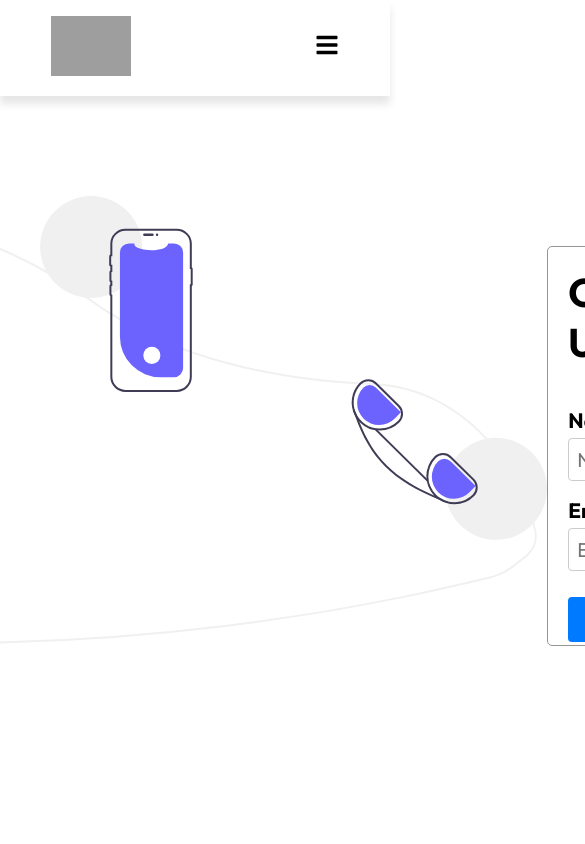
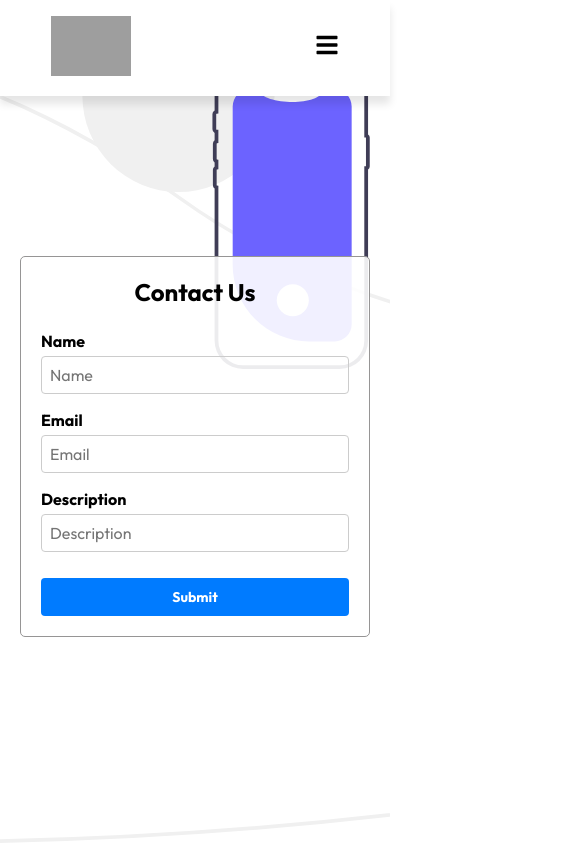
Before and after one commit to ani2727/Work-Momentum, a React (Create React App) app in the folder frontend/: page /contact-us in a window 390 px wide. Shown: the top 844 px of the page, 585 px wide, since content can reach past the window. Built offline with nearby package versions, Linux system fonts and the light colour scheme; grey boxes are pictures that could not be loaded.

Commit message:
added res to contactUs and aboutUs

```diff
--- a/frontend/src/components/About/About.css
+++ b/frontend/src/components/About/About.css
@@ -2,6 +2,7 @@
   margin-top: 5.7rem;
   background: #f5f5f5;
   font-size: 1.3em;
+  padding: 1rem;
 }
 
 .aboutUs-intro-img {
@@ -12,7 +13,7 @@
   background-color: #fff;
   backdrop-filter: blur(100px);
   overflow: hidden;
-    height: 20em;
+  height: 15em;
 }
 
 .aboutUs-introText {
@@ -47,11 +48,13 @@
   height: auto;
   object-fit: cover;
 }
-  .vision{
+
+.vision {
   text-align: center;
   padding: 2em;
 }
-.vision h1{
+
+.vision h1 {
   color: rgb(15, 15, 92);
   font-size: 2.4em;
 }
@@ -72,7 +75,7 @@
 .unique p {
   margin-bottom: 1em;
   text-align: justify;
-    margin:0.5em  2em;
+  margin: 0.5em 2em;
   color: #131212;
 }
 
@@ -122,16 +125,17 @@
 }
 
 .products-offer-card p {
-
   font-size: 1rem;
   text-align: justify;
 }
-  .aboutus-heading{
+
+.aboutus-heading {
   font-size: 2rem;
   background: linear-gradient(to right, #0035a7, #000f97);
   -webkit-background-clip: text;
   color: transparent;
 }
+
 .about-members {
   display: flex;
   justify-content: center;
@@ -239,3 +243,74 @@
   from { opacity: 0; transform: translateY(20px); }
   to { opacity: 1; transform: translateY(0); }
 }
+
+/* Media Queries */
+@media (max-width: 1200px) {
+  .products-offer-card {
+    width: 48%;
+  }
+  .aboutUs-description {
+    width: 60%;
+  }
+}
+
+@media (max-width: 992px) {
+  .products-offer-card {
+    width: 100%;
+  }
+  .member {
+    flex-direction: column;
+  }
+  .member-image, .member-text {
+    width: 100%;
+    text-align: center;
+  }
+  .member-image {
+    margin-bottom: 1rem;
+  }
+  .aboutUs-description {
+    width: 80%;
+  }
+}
+
+@media (max-width: 768px) {
+  .aboutUs-description {
+    width: 100%;
+  }
+  .aboutUs-introText {
+    left: 1rem;
+  }
+}
+
+@media (max-width: 576px) {
+  .aboutUs-intro-img {
+    height: 7em;
+  }
+  .aboutUs-welove {
+    font-size: 2rem;
+  }
+  .aboutUs-description {
+    font-size: 1rem;
+  }
+  .vision{
+    text-align: center;
+  }
+  .products-offer-card p{
+    text-align: justify;
+  }
+  .vision h1 {
+    font-size: 2rem;
+  }
+  .unique h1 {
+    font-size: 2rem;
+  }
+  .about-members h1 {
+    font-size: 2rem;
+  }
+  .member-text p {
+    font-size: 1rem;
+  }
+  .member:last-child{
+    flex-direction: column-reverse;
+  }
+}
--- a/frontend/src/components/Contact/Contact.css
+++ b/frontend/src/components/Contact/Contact.css
@@ -3,23 +3,25 @@
   justify-content: center;
   align-items: center;
   min-height: 100vh;
-    background-repeat: no-repeat;
-    background-size: cover;
+  background: url('../../../public/contactus.svg') no-repeat center center/cover; /* Set the background image */
+  padding: 20px;
 }
 
 .contact-data {
-    width: 400px; /* Adjust width as needed */
-    padding:20px;
+  width: 100%;
+  max-width: 400px; /* Adjust width as needed */
+  padding: 20px;
   border: 1px solid #969595;
   border-radius: 5px;
-    /* box-shadow: 0 0 10px rgba(0, 0, 0, 0.1); */
-    height: 25em;
-    margin-right: auto;
+  background-color: rgba(255, 255, 255, 0.9); /* Semi-transparent background for better readability */
+  height: auto;
   margin-top: 3em;
 }
-  .contact-data h1{
+
+.contact-data h1 {
   margin-bottom: 1em;
-    font-size: 2.5em;
+  font-size: 2em;
+  text-align: center;
 }
 
 .Email {
@@ -30,22 +32,26 @@
   display: block;
   font-weight: bold;
   margin-bottom: 5px;
-    font-size: 1.3em;
+  font-size: 1em;
 }
 
 .Email input[type='text'],
-  .Email input[type='email'] {
-    width: calc(100% - 0px); /* Adjust input width minus padding */
+.Email input[type='email'],
+.Email textarea {
+  width: 100%; /* Adjust input width */
   padding: 8px;
-    font-size: 20px;
+  font-size: 16px;
   border: 1px solid #ccc;
   border-radius: 4px;
   box-sizing: border-box; /* Ensures padding is included in width */
   background: transparent;
 }
-  .Email input:focus{
-    outline:none;
+
+.Email input:focus,
+.Email textarea:focus {
+  outline: none;
 }
+
 .contact-data button {
   width: 100%;
   padding: 10px;
@@ -55,15 +61,13 @@
   border: none;
   border-radius: 4px;
   cursor: pointer;
-    font-size: 20px;
+  font-size: 18px;
   font-weight: bold;
 }
 
 .contact-data button:hover {
   background-color: #0056b3;
 }
-
-
 
 /* popup css */
 
@@ -90,7 +94,8 @@
 }
 
 .contact-popup {
-  width: 400px;
+  width: 90%;
+  max-width: 400px;
   background: #fff;
   border-radius: 5%;
   position: absolute;
@@ -112,7 +117,7 @@
 }
 
 .contact-popup h2 {
-  font-size: 38px;
+  font-size: 1.5em;
   font-weight: 500;
   margin: 30px 0px 10px;
 }
@@ -153,3 +158,52 @@
     opacity: 0;
   }
 }
+
+/* Media Queries */
+@media (max-width: 768px) {
+  .contact-data h1 {
+    font-size: 1.8em;
+  }
+
+  .Email label {
+    font-size: 1.2em;
+  }
+
+  .Email input[type='text'],
+  .Email input[type='email'],
+  .Email textarea {
+    font-size: 18px;
+  }
+
+  .contact-data button {
+    font-size: 16px;
+  }
+}
+
+@media (max-width: 480px) {
+  .contact-data h1 {
+    font-size: 1.5em;
+  }
+
+  .Email label {
+    font-size: 1em;
+  }
+
+  .Email input[type='text'],
+  .Email input[type='email'],
+  .Email textarea {
+    font-size: 16px;
+  }
+
+  .contact-data button {
+    font-size: 14px;
+  }
+
+  .contact-popup img {
+    width: 80px;
+  }
+
+  .contact-popup h2 {
+    font-size: 1.2em;
+  }
+}
--- a/frontend/src/components/Contact/Contact.js
+++ b/frontend/src/components/Contact/Contact.js
@@ -1,26 +1,28 @@
-import React, { useRef,useState } from 'react';
+import React, { useRef, useState } from 'react';
 import "./Contact.css";
 import axios from "axios";
 
 const Contact = () => {
 
-  const [name,setName] = useState('');
-  const [mail,setMail] = useState('');
+  const [name, setName] = useState('');
+  const [mail, setMail] = useState('');
+  const [description, setDescription] = useState(''); // New state for description
 
   const defaultImageUrl = 'https://res.cloudinary.com/dkdslxqqx/image/upload/v1717658764/iwlasfaj6duzq9qw55hy.webp';
 
   const [isPopupOpen, setPopupOpen] = useState(false);
   const [popupMessage, setPopupMessage] = useState('');
   const [popupImage, setPopupImage] = useState(defaultImageUrl);
-  const [header,setHeader] = useState('');
+  const [header, setHeader] = useState('');
 
   const Name = useRef();
   const Email = useRef();
+  const Description = useRef(); // New reference for description
 
-  const openPopup = (head,message, imageUrl = defaultImageUrl) => {
+  const openPopup = (head, message, imageUrl = defaultImageUrl) => {
     setPopupMessage(message);
     setPopupImage(imageUrl);
-    setHeader(head)
+    setHeader(head);
     setPopupOpen(true);
   }
 
@@ -28,22 +30,24 @@ const closePopup = () => {
     setPopupOpen(false);
     setName('');
     setMail('');
+    setDescription('');
     Name.current.value = '';
     Email.current.value = '';
+    Description.current.value = ''; // Reset description input
   }
-
 
   const handleSubmit = async (event) => {
     event.preventDefault();
 
     try {
-          await axios.post("https://work-momentum.onrender.com/user/register", {userName: name,email: mail});
-          openPopup('Thank You','Your details have been successfully submitted. Thanks', 'https://res.cloudinary.com/dkdslxqqx/image/upload/v1718458077/404-tick_e51zjo.png');
-
-    }
-    catch (err)
-    {
-      openPopup('Sorry','Try again', 'https://png.pngtree.com/png-vector/20221215/ourmid/pngtree-wrong-icon-png-image_6525689.png');
+      await axios.post("https://work-momentum.onrender.com/user/register", {
+        userName: name,
+        email: mail,
+        description: description // Include description in the data sent
+      });
+      openPopup('Thank You', 'Your details have been successfully submitted. Thanks', 'https://res.cloudinary.com/dkdslxqqx/image/upload/v1718458077/404-tick_e51zjo.png');
+    } catch (err) {
+      openPopup('Sorry', 'Try again', 'https://png.pngtree.com/png-vector/20221215/ourmid/pngtree-wrong-icon-png-image_6525689.png');
     }
   };
 
@@ -58,28 +62,29 @@ const closePopup = () => {
             <button type='button' className="contact-popup-btn" onClick={closePopup}>OK</button>
           </div>
         </div>
-            ) :(
+      ) : (
         <div className='contact'>
-              <div><img src="contactus.svg" alt="" /></div>
           <div className='contact-data'>
             <h1>Contact Us</h1>
-                <form onSubmit={handleSubmit}> {/* Wrap inputs and button in a form element */}
+            <form onSubmit={handleSubmit}>
               <div className='Email'>
                 <label>Name</label>
-                    <input placeholder="Name" value={name} onChange={(e)=>setName(e.target.value)} ref={Name} type='text' required />
+                <input placeholder="Name" value={name} onChange={(e) => setName(e.target.value)} ref={Name} type='text' required />
               </div>
               <div className='Email'>
                 <label>Email</label>
-                    <input placeholder='Email' value={mail} onChange={(e)=>setMail(e.target.value)} ref={Email} type='email' required />
+                <input placeholder='Email' value={mail} onChange={(e) => setMail(e.target.value)} ref={Email} type='email' required />
               </div>
-                  <button type="submit">Submit</button> {/* Use type="submit" to trigger form submission */}
+              <div className='Email'>
+                <label>Description</label>
+                <input placeholder='Description' value={description} onChange={(e) => setDescription(e.target.value)} ref={Description} type='text' required />
+              </div>
+              <button type="submit">Submit</button>
             </form>
           </div>
         </div>
-            )
-          }
+      )}
     </>
-
   );
 };
 
--- a/frontend/src/components/Navbar/Navbar.css
+++ b/frontend/src/components/Navbar/Navbar.css
@@ -346,7 +346,7 @@
 }
 
 /* Responsive Styles */
-@media (max-width: 768px) {
+@media (max-width: 1000px) {
   .menuIcon {
     display: block;
   }
@@ -441,7 +441,7 @@
 }
 
 /* Hide dropdown buttons in desktop mode */
-@media (min-width: 769px) {
+@media (min-width: 1001px) {
   .mobile-dropdown {
     display: none;
   }
--- a/frontend/src/components/Navbar/Navbar.js
+++ b/frontend/src/components/Navbar/Navbar.js
@@ -3,6 +3,7 @@ import { NavLink, useNavigate, Link } from "react-router-dom";
 import { RiTeamFill } from "react-icons/ri";
 import { SiEsotericsoftware } from "react-icons/si";
 import { IoIosArrowUp, IoIosArrowDown } from "react-icons/io";
+import { FaChevronRight } from "react-icons/fa";
 import { FaBars, FaTimes } from "react-icons/fa";
 import "./Navbar.css";
 
@@ -202,7 +203,7 @@ const Navbar = () => {
                     onClick={() => setMenuOpen(false)}
                     className="dropdown-item"
                   >
-                    Software Development Services
+                    Software Development Services <FaChevronRight style={{fontSize:"0.7em"}}/>
                   </NavLink>
                 </li>
                 <li>
@@ -212,7 +213,7 @@ const Navbar = () => {
                     onClick={() => setMenuOpen(false)}
                     className="dropdown-item"
                   >
-                    Solutions
+                    Solutions <FaChevronRight style={{fontSize:"0.7em"}}/>
                   </NavLink>
                 </li>
               </ul>
@@ -282,7 +283,7 @@ const Navbar = () => {
                     onClick={() => setMenuOpen(false)}
                     className="dropdown-item"
                   >
-                    Careers
+                    Careers <FaChevronRight style={{fontSize:"0.7em"}}/>
                   </NavLink>
                 </li>
                 <li>
@@ -293,17 +294,29 @@ const Navbar = () => {
                     className="dropdown-item"
                   >
                     Job Opportunities
+                    <FaChevronRight style={{fontSize:"0.7em"}}/>
                   </NavLink>
                 </li>
               </ul>
             )}
+          </li>
+          <li onMouseEnter={() => setIsHovered("AboutUs")}>
+            <NavLink
+              className="navItem"
+              activeClassName="active"
+              exact
+              to="/about"
+              onClick={() => setMenuOpen(false)}
+            >
+              About Us
+            </NavLink>
           </li>
           <li onMouseEnter={() => setIsHovered("Contact")}>
             <NavLink
               className="navItem connect"
               activeClassName="active"
               exact
-              to="/contact"
+              to="/contact-us"
               onClick={() => setMenuOpen(false)}
             >
               Let's Connect
```
Lines whose indentation alone changed are shown as unchanged.
